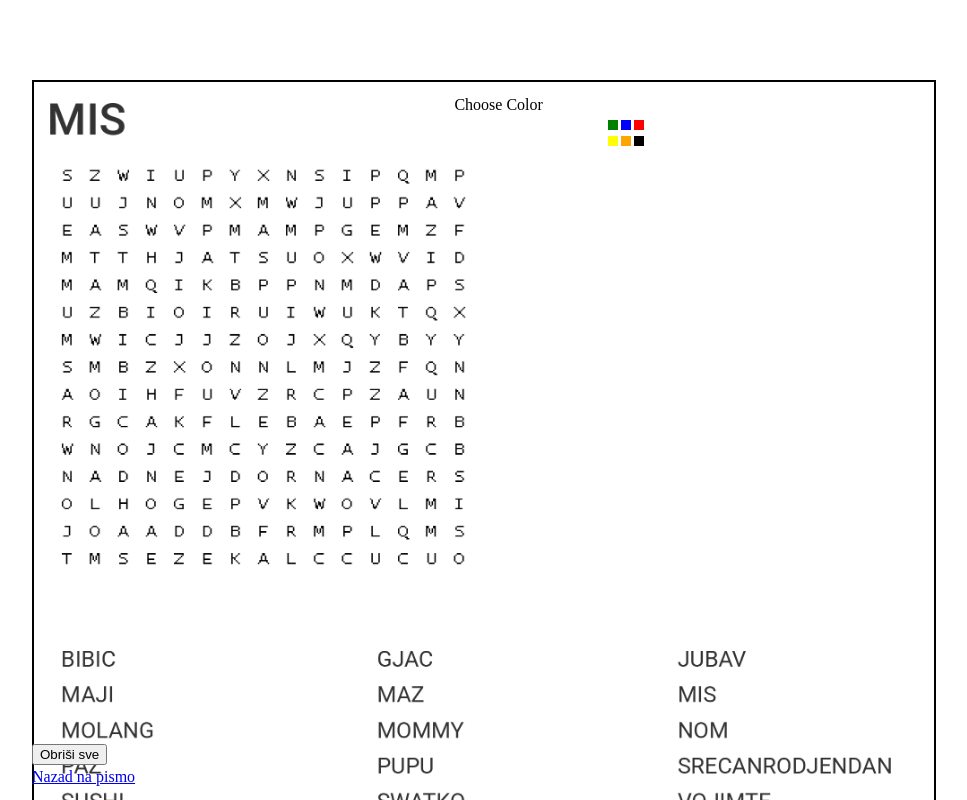
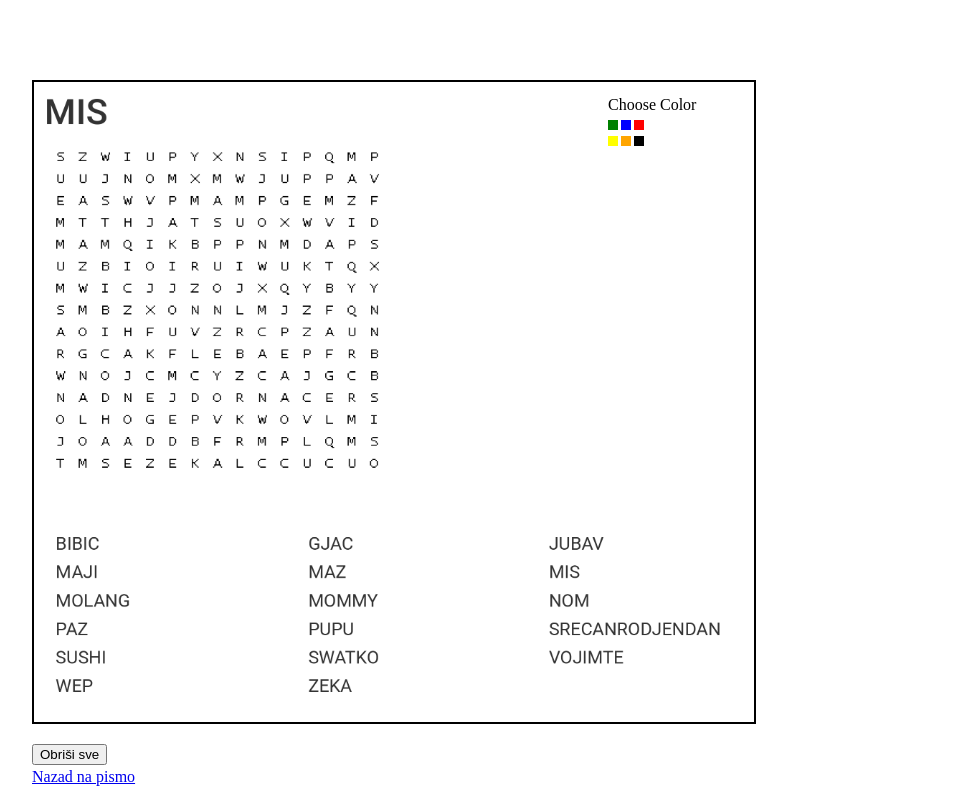
Before and after one commit to strale15/mis, a plain HTML site: page sigra.html in a window 1280 px wide. Shown: the whole page, without its empty margins (96-1063 px from the left). Drawn offline with Linux system fonts and the light colour scheme.

Commit message:
Update sigra.html

```diff
--- a/sigra.html
+++ b/sigra.html
@@ -29,8 +29,18 @@
             findxy('out', e)
         }, false);
 
+        resizeCanvas();
         drawImg();
     }
+
+    function resizeCanvas() {
+            canvas.width = window.innerHeight * 0.9;
+            canvas.height = window.innerHeight * 0.8;
+            drawImg();
+        }
+
+        // Event listener for window resize
+        window.addEventListener('resize', resizeCanvas);
 
     function color(obj) {
         switch (obj.id) {
@@ -132,8 +142,8 @@
     }
     </script>
     <body onload="init()">
-        <canvas id="can" width="900" height="800" style="position:absolute;top:10%;left:10%;border:2px solid;"></canvas>
-        <div style="position:absolute;top:12%;left:43%;">Choose Color</div>
+        <canvas id="can" style="position:absolute;top:10%;left:10%;border:2px solid;"></canvas>
+        <div style="position:absolute;top:12%;left:55%;">Choose Color</div>
         <div style="position:absolute;top:15%;left:55%;width:10px;height:10px;background:green;" id="green" onclick="color(this)"></div>
         <div style="position:absolute;top:15%;left:56%;width:10px;height:10px;background:blue;" id="blue" onclick="color(this)"></div>
         <div style="position:absolute;top:15%;left:57%;width:10px;height:10px;background:red;" id="red" onclick="color(this)"></div>
```
